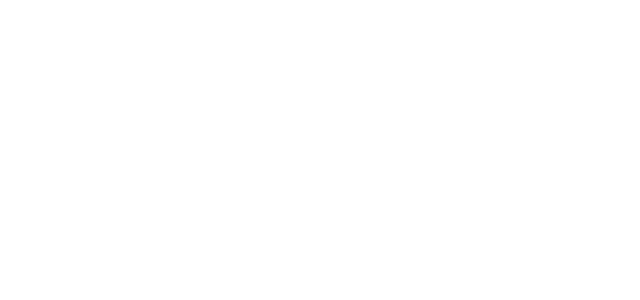
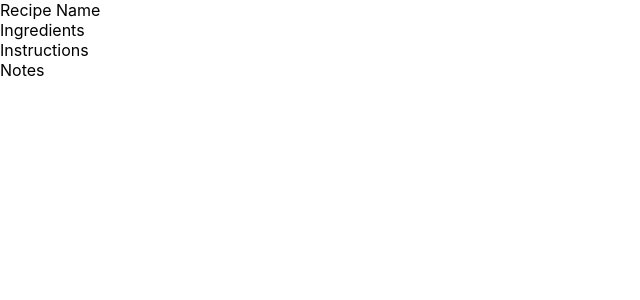
Before and after one commit to jacksoncutler/recipe-journal, a React (Vite) app: page /recipe/1 in a window 1280 px wide. Shown: the top 300 px of the page, without its empty margins (0-640 px from the left). Built offline with nearby package versions, Linux system fonts and the light colour scheme.

Commit message:
Split recipe route into view and edit routes

```diff
--- /dev/null
+++ b/src/components/EditRecipe.tsx
@@ -0,0 +1,3 @@
+export function EditRecipe() {
+  return <></>;
+}
--- a/src/components/Recipe.tsx
+++ b/src/components/Recipe.tsx
@@ -1,33 +1,9 @@
-import { useState, useEffect } from 'react';
+import { Outlet } from 'react-router';
 
 export function Recipe() {
-  const [isExternal, setIsExternal] = useState<boolean>(false);
-
-  useEffect(() => {
-    // get recipe data from storage
-    // if external recipe:
-    if (false) {
-      setIsExternal(true);
-    } else {
-      // retrieve recipe ing/instr
-    }
-  }, []);
-
   return (
-    <>
-      <div id='recipe-title'></div>
-      <div id='recipe-body'>
-        {isExternal ? (
-          // use iframe or something for external recipe
-          <></>
-        ) : (
-          <>
-            <ul id='recipe-ingredients'></ul>
-            <ol id='recipe-instructions'></ol>
-          </>
-        )}
-        <ul id='recipe-notes'></ul>
-      </div>
-    </>
+    <section>
+      <Outlet />
+    </section>
   );
 }
--- /dev/null
+++ b/src/components/ViewRecipe.tsx
@@ -0,0 +1,36 @@
+import { useState, useEffect } from 'react';
+
+export function ViewRecipe() {
+  const [isExternal, setIsExternal] = useState<boolean>(false);
+
+  useEffect(() => {
+    // get recipe data from storage
+    // if external recipe:
+    if (false) {
+      setIsExternal(true);
+    } else {
+      // retrieve recipe ing/instr
+    }
+  }, []);
+
+  return (
+    <>
+      <div id='recipe-title'>Recipe Name</div>
+      <div id='recipe-body'>
+        {isExternal ? (
+          // use iframe or something for external recipe
+          <></>
+        ) : (
+          <>
+            <h2>Ingredients</h2>
+            <ul></ul>
+            <h2>Instructions</h2>
+            <ol></ol>
+          </>
+        )}
+        <h2>Notes</h2>
+        <ul></ul>
+      </div>
+    </>
+  );
+}
--- a/src/main.tsx
+++ b/src/main.tsx
@@ -5,6 +5,8 @@ import { BrowserRouter, Routes, Route } from 'react-router';
 import { App } from './components/App.tsx';
 import { Dashboard } from './components/Dashboard.tsx';
 import { Recipe } from './components/Recipe.tsx';
+import { ViewRecipe } from './components/ViewRecipe.tsx';
+import { EditRecipe } from './components/EditRecipe.tsx';
 import './index.css';
 
 createRoot(document.getElementById('root')!).render(
@@ -13,8 +15,11 @@ createRoot(document.getElementById('root')!).render(
       <Routes>
         <Route path='/' element={<App />}>
           <Route index element={<Dashboard />} />
-          <Route path='/recipe'>
-            <Route path=':rid' element={<Recipe />} />
+          <Route path='recipe'>
+            <Route path=':rid' element={<Recipe />}>
+              <Route index element={<ViewRecipe />} />
+              <Route path='edit' element={<EditRecipe />} />
+            </Route>
           </Route>
         </Route>
       </Routes>
```
